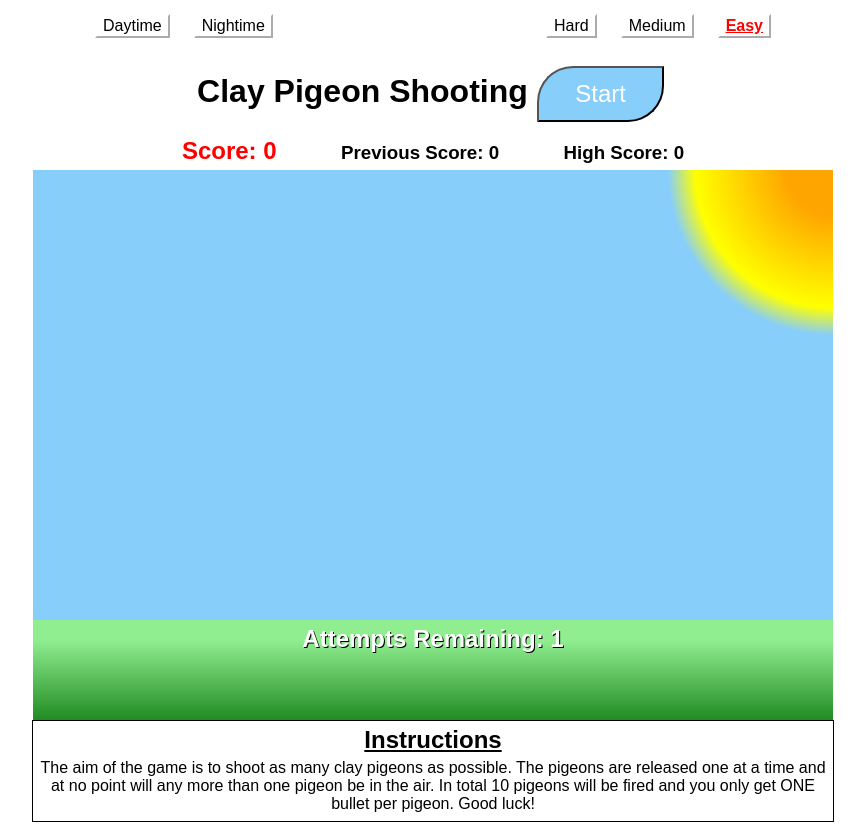
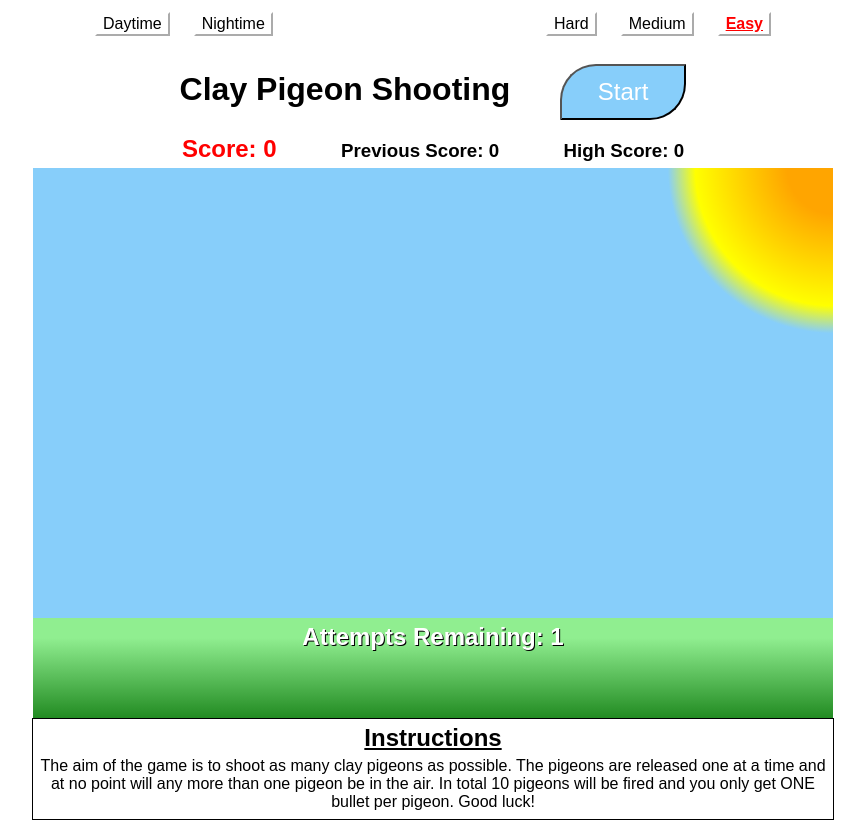
Before and after one commit to RhysTheaker/Clay-Pigeon-Shooting, a plain HTML site: page index.html in a window 1280 px wide. Shown: the whole page, without its empty margins (207-1072 px from the left). Drawn offline with nearby package versions, Linux system fonts and the light colour scheme.

Commit message:
Fixed the spacing on the play button

```diff
--- a/css/style.css
+++ b/css/style.css
@@ -1,7 +1,7 @@
 body {
   font-family: Arial, sans-serif;
   text-align: center;
-  margin: 2px auto;
+  margin: 0 auto;
   background-color: white;
 }
 
@@ -23,6 +23,10 @@ body {
 
 #titleStart {
   display: block;
+}
+
+#title {
+  display: inline-block;
 }
 
 #scores {
@@ -107,20 +111,21 @@ h3 {
   display: inline-block;
 }
 
-#title {
+/* #title {
   display: inline-block;
-}
+} */
 
 #btn {
   font-size: 1.5em;
   padding:.5em 1.5em;
   background-color: lightskyblue;
-  margin: 5px 5px;
+  margin-left: 45px;
   color: white;
   transition: .1s;
   outline: none;
   border-top-left-radius: 1.5em;
   border-bottom-right-radius: 1.5em;
+  display: inline-block;
 }
 #btn:hover {
   color: white;
```
